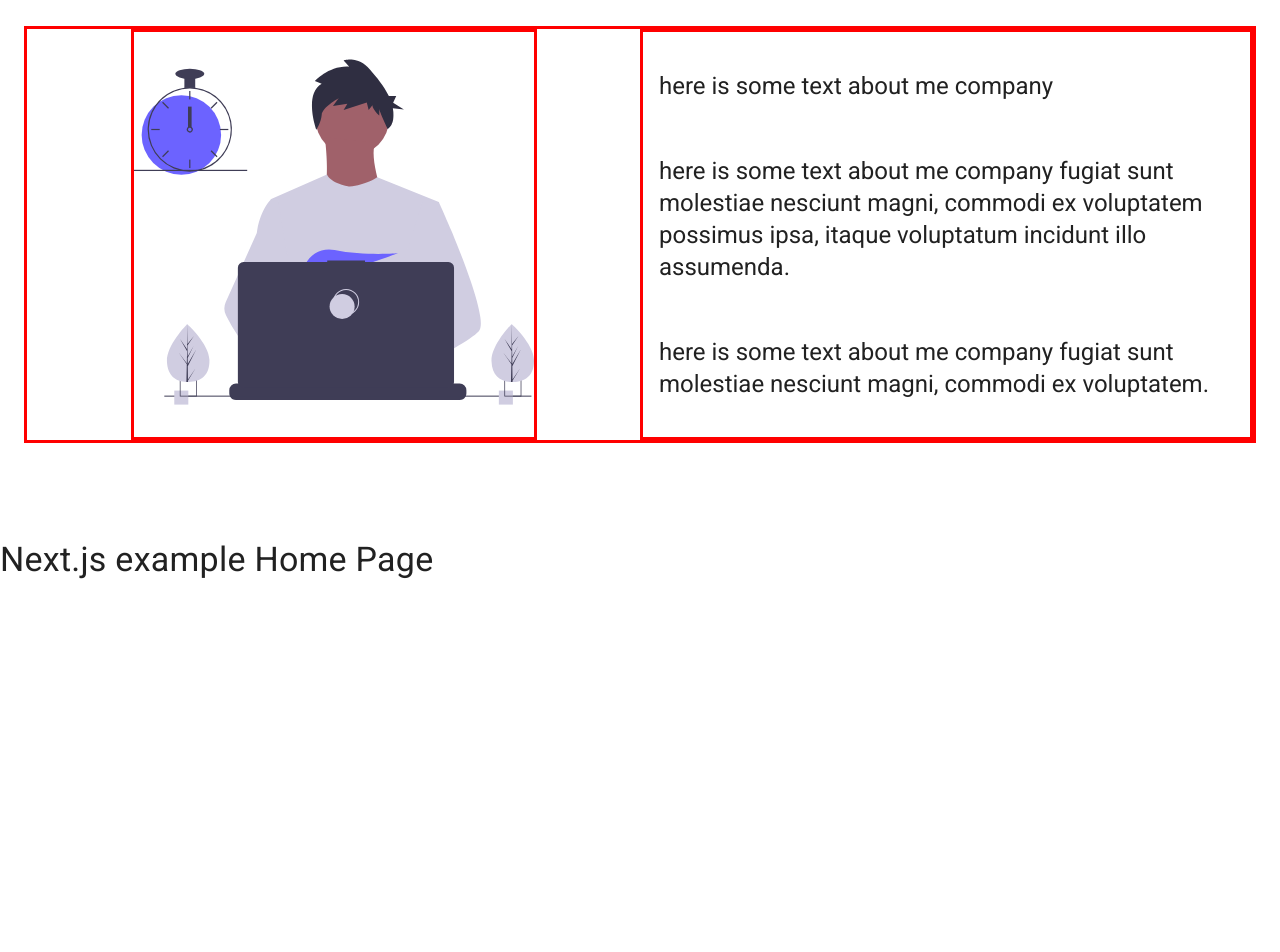
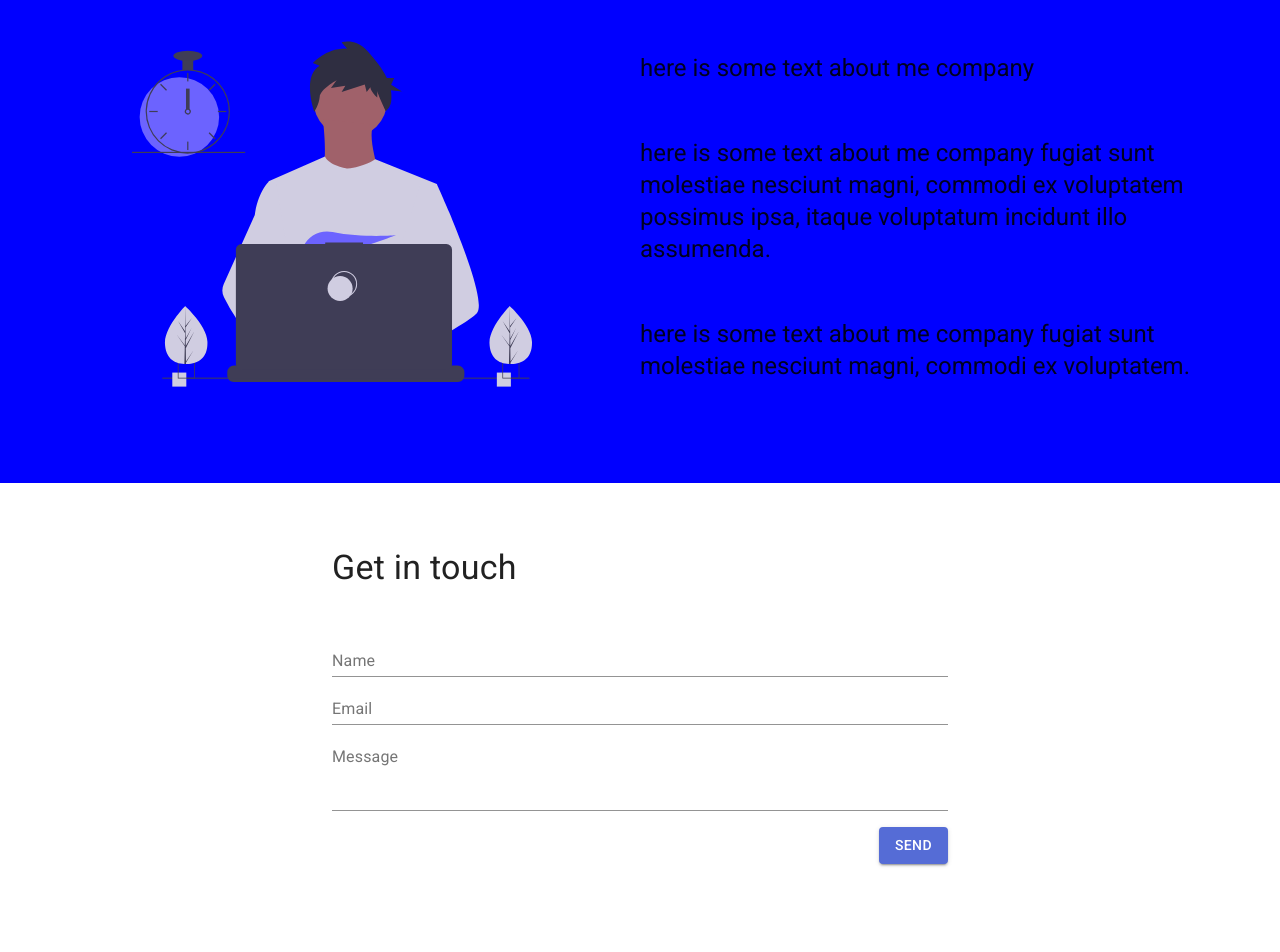
Before and after one commit to TavaresDev/NextTavaresDev, a Next.js app: page / in a window 1280 px wide. Shown: the part 700-1652 px from the top of the page. Before the commit the page ends 1313 px from the top, so only its background shows below. Built offline with nearby package versions, Linux system fonts and the light colour scheme.

Commit message:
contact design

```diff
--- a/src/components/AboutInfo.jsx
+++ b/src/components/AboutInfo.jsx
@@ -1,28 +1,24 @@
 import React from "react"
-
 import Image from "next/image"
 import { Box, Container, Grid, Typography } from "@material-ui/core"
 import { makeStyles } from "@material-ui/core/styles"
+import { blue } from "@material-ui/core/colors"
 
 
-// const styles = {
-// 	grid: {
-// 		position: "relative",
-// 		width: "100%",
-// 		minHeight: "1px",
-// 		paddingRight: "15px",
-// 		paddingLeft: "15px",
-// 		flexBasis: "auto",
-// 	},
-// }
-// const useStyles = makeStyles(styles)
+const useStyles = makeStyles((theme) => ({
+	section: {
+		background:'blue',
+
+	},
+}))
+
 const AboutInfo = ({ text1, text2, order, bg }) => {
-	// const classes = useStyles()
+	const c = useStyles()
 	return (
-		<Container  className={`sec ${bg}`}>
-			<Grid container className='box'>
+		<Container  className={c.section }>
+			<Grid container className='sec'>
 				<Grid item container xm={12} sm={12} md={6}>
-					<Box m='auto' className='box'>
+					<Box m='auto' className=''>
 						<Image
 							src='/undraw_dev.svg'
 							alt='Picture of the author'
@@ -40,20 +36,20 @@ const AboutInfo = ({ text1, text2, order, bg }) => {
 					direction='column'
 					justify='space-evenly'
 					alignItems='flex-start'
-					className='box'>
-					<Box m={2}>
+					className=''>
+					<Box py={2}>
 						<Typography variant='h5' component='h2'>
 							{text1}
 						</Typography>
 					</Box>
-					<Box m={2}>
+					<Box py={2}>
 						<Typography variant='h5' component='h2'>
 							{text2} fugiat sunt molestiae nesciunt magni, commodi ex
 							voluptatem possimus ipsa, itaque voluptatum incidunt illo
 							assumenda.
 						</Typography>
 					</Box>
-					<Box  m={2}>
+					<Box  py={2}>
 						<Typography variant='h5' component='h2'>
 							{text2} fugiat sunt molestiae nesciunt magni, commodi ex
 							voluptatem.
--- /dev/null
+++ b/src/components/Contact.jsx
@@ -0,0 +1,70 @@
+import React from "react"
+import {
+	Container,
+	Grid,
+	Paper,
+	Box,
+	Button,
+	Typography,
+} from "@material-ui/core"
+import { makeStyles } from "@material-ui/core/styles"
+import TextField from "@material-ui/core/TextField"
+
+const useStyles = makeStyles((theme) => ({
+	// section: {
+	// 	width: "100%",
+	// 	height: 600,
+
+	// },
+}))
+
+const Contact = () => {
+	const [value, setValue] = React.useState("")
+	const handleChange = (event) => {
+		setValue(event.target.value)
+	}
+	const classes = useStyles()
+	return (
+		<Container className={'sec'}>
+			<Grid container>
+				<Grid item xm={0} sm={3} />
+				<Grid
+					item
+					container
+					sm={12}
+					md={6}
+					direction='column'
+					justify='center'
+					alignItems='stretch'>
+					<Box mb={5}>
+						<Typography variant='h4' component='h2'>
+							Get in touch
+						</Typography>
+					</Box>
+
+					<TextField id='standard-basic' label='Name' />
+
+					<TextField id='standard-basic' label='Email' />
+					<TextField
+						id='standard-multiline-flexible'
+						label='Message'
+						multiline
+						rows={3}
+						rowsMax={10}
+						// value={value}
+						// onChange={handleChange}
+					/>
+					<Box ml='auto' pt={2}>
+						<Button variant='contained' color='primary'>
+							Send
+						</Button>
+					</Box>
+				</Grid>
+
+				<Grid item xm={0} sm={3} />
+			</Grid>
+		</Container>
+	)
+}
+
+export default Contact
--- a/src/components/Layout.js
+++ b/src/components/Layout.js
@@ -1,14 +1,21 @@
 import React from "react"
+import { Grid } from "@material-ui/core"
 
 const Layout = ({ children }) => {
 	return (
-		<div className=''>
-			{/* <Nav /> */}
-			<div>{children}</div>
+		<Grid >
 
-			{/* <Footer /> */}
-		</div>
+		{children}
+
+
+		</Grid>
 	)
 }
 
 export default Layout
+
+
+			// {/* <Nav /> */}
+			// {children}
+
+			// {/* <Footer /> */}
--- a/src/pages/index.js
+++ b/src/pages/index.js
@@ -4,6 +4,7 @@ import Typography from "@material-ui/core/Typography"
 import Box from "@material-ui/core/Box"
 import Hero from "../components/Hero"
 import AboutInfo from "../components/AboutInfo"
+import Contact from "../components/Contact"
 
 export default function Index() {
 	return (
@@ -19,6 +20,8 @@ export default function Index() {
 				text1='here is some text about me company'
 				text2='here is some text about me company'
 			/>
+			<Contact/>
+
 
 			<Box my={4}>
 				<Typography variant='h4' component='h1' gutterBottom>
```
